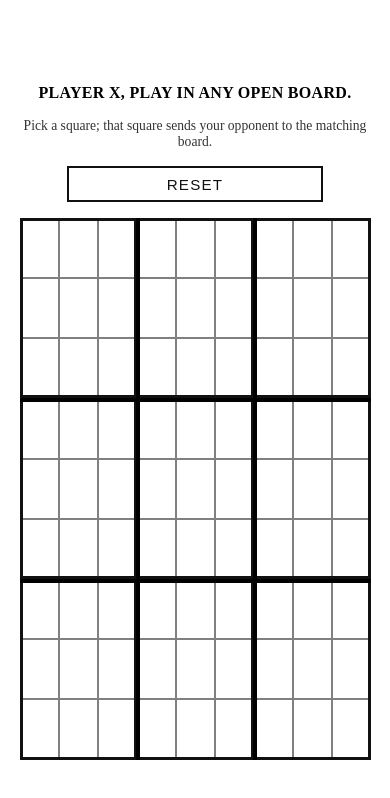
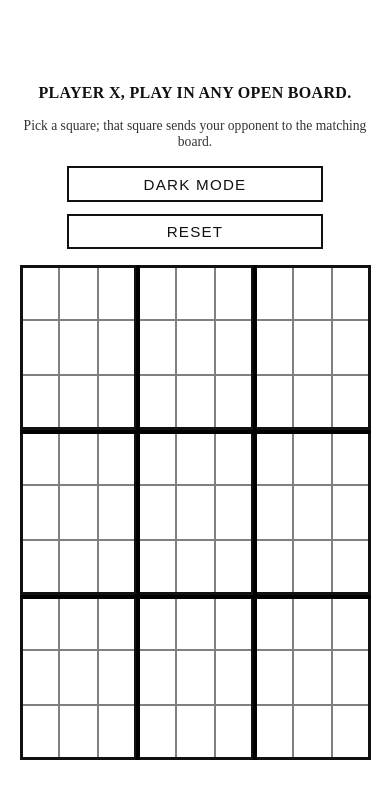
Before and after one commit to Geo-M69/art-200-prototype, a plain HTML site: page index.html in a window 390 px wide. Drawn offline with Linux system fonts and the light colour scheme; a web font is replaced by a local one.

Commit message:
Add dark mode toggle and refine mark typography

```diff
--- a/index.html
+++ b/index.html
@@ -11,7 +11,10 @@
     <main>
         <div id="status" class="status" aria-live="polite"></div>
         <div class="hint">Pick a square; that square sends your opponent to the matching board.</div>
-        <button id="reset" class="reset-btn" type="button">Reset</button>
+        <div class="controls">
+            <button id="dark-mode-toggle" class="mode-btn" type="button" aria-pressed="false">Dark Mode</button>
+            <button id="reset" class="reset-btn" type="button">Reset</button>
+        </div>
         <div class="tic-tac-toe-container">
             <div class="vertical-lines-tic-tac-toe"></div>
             <div class="vertical-lines-tic-tac-toe"></div>
--- a/script.js
+++ b/script.js
@@ -4,6 +4,8 @@
 const container = document.querySelector(".tic-tac-toe-container");
 const statusEl = document.getElementById("status");
 const resetBtn = document.getElementById("reset");
+const darkModeBtn = document.getElementById("dark-mode-toggle");
+const DARK_MODE_KEY = "ultimate-tic-tac-toe-dark-mode";
 
 const boardEls = Array.from(document.querySelectorAll(".big-cell"));
 const cellElsByBoard = boardEls.map((boardEl, boardIndex) => {
@@ -32,6 +34,12 @@ if (container) {
 if (resetBtn) {
 	resetBtn.addEventListener("click", resetGame);
 }
+
+if (darkModeBtn) {
+	darkModeBtn.addEventListener("click", toggleDarkMode);
+}
+
+initializeTheme();
 
 updateUI();
 
@@ -200,3 +208,27 @@ function resetGame() {
 	winningLine = null;
 	updateUI();
 }
+
+function initializeTheme() {
+	const savedPreference = localStorage.getItem(DARK_MODE_KEY);
+	const prefersDark = window.matchMedia("(prefers-color-scheme: dark)").matches;
+	const shouldUseDark = savedPreference === null ? prefersDark : savedPreference === "true";
+	applyTheme(shouldUseDark);
+}
+
+function toggleDarkMode() {
+	const isDarkMode = document.body.classList.toggle("dark-mode");
+	localStorage.setItem(DARK_MODE_KEY, String(isDarkMode));
+	updateThemeButton(isDarkMode);
+}
+
+function applyTheme(isDarkMode) {
+	document.body.classList.toggle("dark-mode", isDarkMode);
+	updateThemeButton(isDarkMode);
+}
+
+function updateThemeButton(isDarkMode) {
+	if (!darkModeBtn) return;
+	darkModeBtn.setAttribute("aria-pressed", String(isDarkMode));
+	darkModeBtn.textContent = isDarkMode ? "Light Mode" : "Dark Mode";
+}
--- a/style.css
+++ b/style.css
@@ -1,3 +1,15 @@
+@import url('https://fonts.googleapis.com/css2?family=Google+Sans+Flex:opsz,wght@6..144,1..1000&display=swap');
+
+:root {
+    --bg: #ffffff;
+    --text: #111111;
+    --subtle-text: #333333;
+    --line-strong: #000000;
+    --line-soft: #808080;
+    --hover-bg: rgba(0, 0, 0, 0.08);
+    --board-overlay: rgba(0, 0, 0, 0.08);
+}
+
 html {
     width: 100vw;
     height: 100vh;
@@ -12,6 +24,20 @@ body {
     display: flex;
     justify-content: center;
     align-items: center;
+    margin: 0;
+    background: var(--bg);
+    color: var(--text);
+    transition: background-color 180ms ease, color 180ms ease;
+}
+
+body.dark-mode {
+    --bg: #121212;
+    --text: #f3f3f3;
+    --subtle-text: #d0d0d0;
+    --line-strong: #f3f3f3;
+    --line-soft: #6d6d6d;
+    --hover-bg: rgba(255, 255, 255, 0.14);
+    --board-overlay: rgba(255, 255, 255, 0.14);
 }
 
 main {
@@ -34,25 +60,34 @@ main {
 
 .hint {
     font-size: 0.9rem;
-    color: #333;
+    color: var(--subtle-text);
     text-align: center;
     max-width: 28rem;
+    transition: color 180ms ease;
 }
 
+.controls {
+    display: flex;
+    gap: 0.75rem;
+}
+
+.mode-btn,
 .reset-btn {
-    border: 2px solid #111;
+    border: 2px solid var(--text);
     background: transparent;
-    color: #111;
+    color: var(--text);
     padding: 0.45rem 1.2rem;
     font-size: 0.95rem;
     text-transform: uppercase;
     letter-spacing: 0.08em;
     cursor: pointer;
+    transition: background-color 180ms ease, color 180ms ease, border-color 180ms ease;
 }
 
+.mode-btn:hover,
 .reset-btn:hover {
-    background: #111;
-    color: #fff;
+    background: var(--text);
+    color: var(--bg);
 }
 
 .tic-tac-toe-container {
@@ -71,9 +106,10 @@ main {
     position: absolute;
     width: 4px;
     height: 100%;
-    background-color: black;
+    background-color: var(--line-strong);
     z-index: 10;
     pointer-events: none;
+    transition: background-color 180ms ease;
 }
 
 .vertical-lines-tic-tac-toe:nth-child(1) {
@@ -88,9 +124,10 @@ main {
     position: absolute;
     width: 100%;
     height: 4px;
-    background-color: black;
+    background-color: var(--line-strong);
     z-index: 10;
     pointer-events: none;
+    transition: background-color 180ms ease;
 }
 
 .horizontal-lines-tic-tac-toe:nth-child(3) {
@@ -111,7 +148,15 @@ main {
 }
 
 .big-cell div {
-    border: .5px solid gray;
+    display: flex;
+    align-items: center;
+    justify-content: center;
+    border: 0.5px solid var(--line-soft);
+    font-family: 'Google Sans Flex', sans-serif;
+    font-size: 1.35rem;
+    font-weight: 700;
+    line-height: 1;
+    transition: border-color 180ms ease, background-color 180ms ease;
 }
 
 .big-cell.active-board > div {
@@ -119,7 +164,7 @@ main {
 }
 
 .big-cell.active-board > div:hover {
-    background: rgba(0, 0, 0, 0.08);
+    background: var(--hover-bg);
 }
 
 .big-cell.inactive-board > div {
@@ -127,8 +172,9 @@ main {
 }
 
 .big-cell.active-board {
-    outline: 3px solid #111;
+    outline: 3px solid var(--text);
     outline-offset: -3px;
+    transition: outline-color 180ms ease;
 }
 
 .big-cell.inactive-board {
@@ -144,12 +190,15 @@ main {
     justify-content: center;
     font-size: 3rem;
     font-weight: 700;
-    color: #111;
-    background: rgba(0, 0, 0, 0.08);
+    font-family: 'Google Sans Flex', sans-serif;
+    line-height: 1;
+    color: var(--text);
+    background: var(--board-overlay);
     pointer-events: none;
+    transition: color 180ms ease, background-color 180ms ease;
 }
 
-@media (max-width: 800px) {
+@media (max-width: 700px) {
     main {
         width: 90vw;
         height: 80vh;
@@ -165,8 +214,23 @@ main {
         max-width: 22rem;
     }
 
+    .controls {
+        width: 100%;
+        flex-direction: column;
+        align-items: center;
+    }
+
+    .mode-btn,
     .reset-btn {
         width: 100%;
         max-width: 16rem;
     }
+
+    .big-cell div {
+        font-size: 1.05rem;
+    }
+
+    .big-cell.winning-board::after {
+        font-size: 2.4rem;
+    }
 }
```
